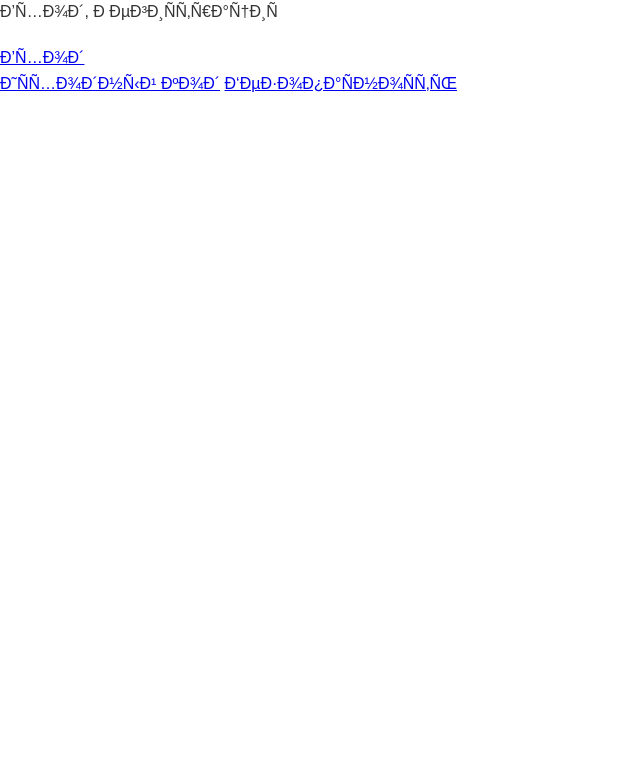
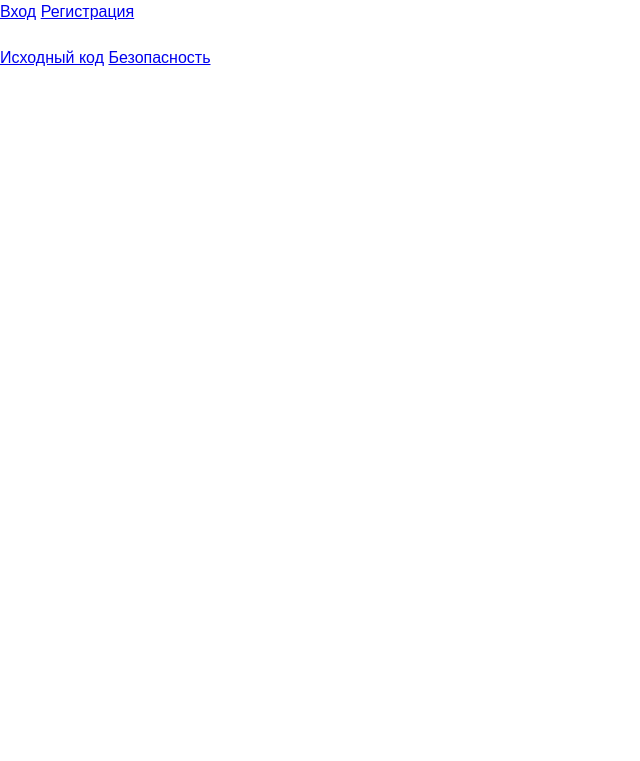
Before and after one commit to Vla-s/Music-Social-LetterSound-, a plain HTML site: page index.html in a window 1280 px wide. Shown: the part 39-800 px from the top of the page, without its empty margins (0-640 px from the left). Drawn offline with Linux system fonts and the light colour scheme.

Commit message:
Update index.html

```diff
--- a/index.html
+++ b/index.html
@@ -1,20 +1,21 @@
-<!DOCTYPE.html>
+<!DOCTYPE html>
 <html lang="ru">
   <head>
+    <meta charset="UTF-8">
     <title>LetterSound</title>
-    <link rel="stylesheet" href="css/style.css" />
-    <meta charset-"UTF-8" />
+    <link rel="stylesheet" href="css/style.css">
   </head>
   <body>
     <h1>LetterSound</h1>
-    <p>Вход, Регистрация</p>
-    <a href="login.html">Вход</a>
-    <a href="register.html>Регистрация</a>
+    <p>
+      <a href="login.html">Вход</a>
+      <a href="register.html">Регистрация</a>
+    </p>
     <footer>
-    <p>
-    <a href="#">Исходный код</a>
-    <a href="#">Безопасность</a>
+      <p>
+        <a href="#">Исходный код</a>
+        <a href="#">Безопасность</a>
       </p>
-    </foteer>
+    </footer>
   </body>
 </html>
```
